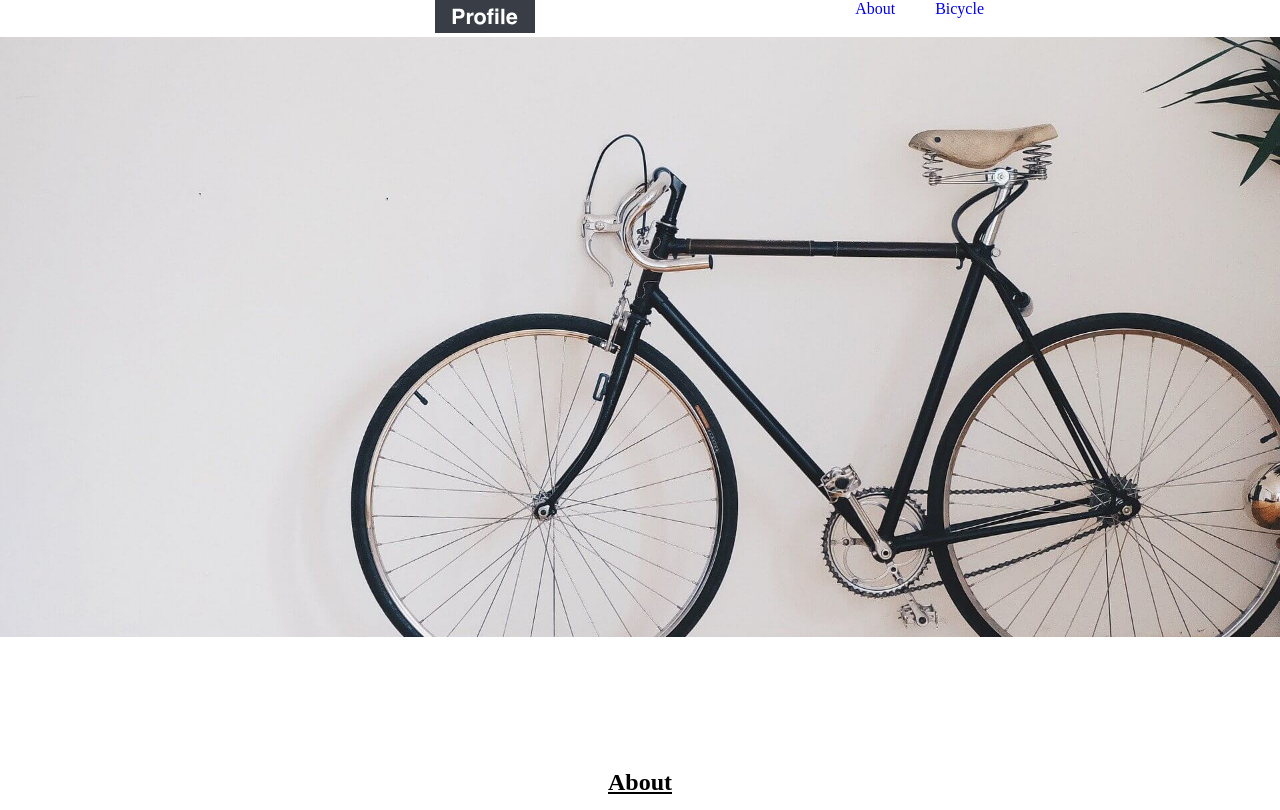
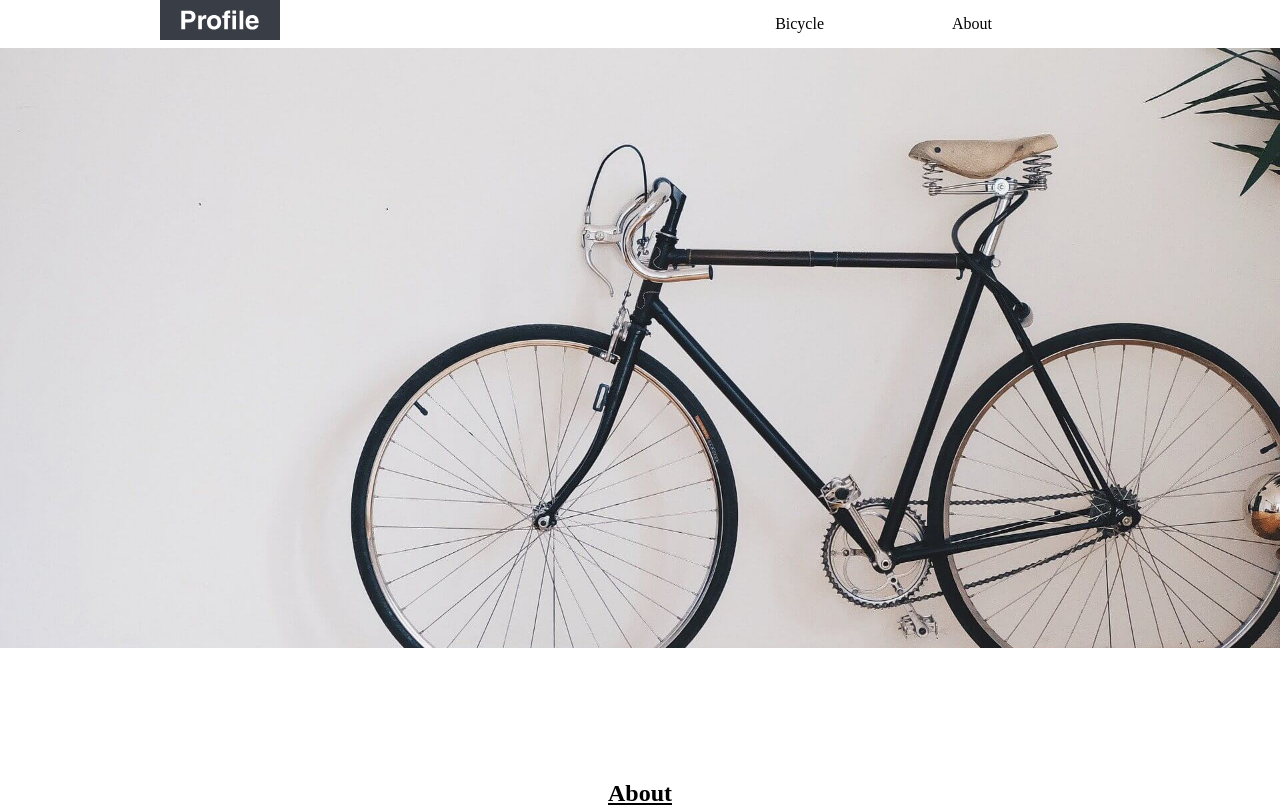
Before and after one commit to tetsuyakoishi/tetsuyakoishi.github.io, a plain HTML site: page site1_profile/index.html in a window 1280 px wide. Shown: the top 810 px of the page. Drawn offline with Linux system fonts and the light colour scheme; some packages are replaced by stand-ins of ours.

Commit message:
header 部分修正

```diff
--- a/site1_profile/index.html
+++ b/site1_profile/index.html
@@ -14,6 +14,7 @@
             font-size: 0.7em;
         }
         a {
+            color: #000;
             text-decoration: none;
         }
         li {
@@ -22,18 +23,21 @@
         img {
             max-width: 100%;
         }
-        .header_navi > li {
-            float: right;
-            padding-right: 2.5em;
+        .header_container {
+            display: flex;
+            justify-content: space-between;
+            align-items: center;
+            margin: 0 auto;
+            max-width: 960px;
         }
-        .header_navi li:last-child {
-            padding-right: 20em;
+        .header_logo {
+            width: 120px;
         }
         .header_font_container {
-            padding-right: 20vw;
+            display: flex;
         }
-        .clear_both {
-            clear: both;
+        .header_font_container > li {
+            margin-right: 10vw;
         }
         .main_image_container > img {
             height: 600px;
@@ -103,16 +107,16 @@
     </style>
 </head>
 <body>
-    <div>
-        <div class="header_font_container">
-            <ul class="header_navi">
+    <header>
+        <div class="header_container">
+            <h1><a href="./index.html"><img src="img/logo.svg" class="header_logo"></h1>
+            <ul class="header_font_container">
                 <li><a href="#Bicycle">Bicycle</a></li>
                 <li><a href="#About">About</a></li>
-                <li><a href="./index.html"><img src="img/logo.svg" width="100"></a></li>
             </ul>
         </div>
-    </div>
-    <div class="clear_both">
+    </header>
+    <div class="">
         <div class="main_image_container">
             <img src="img/mainvisual.jpg">
         </div>
```
